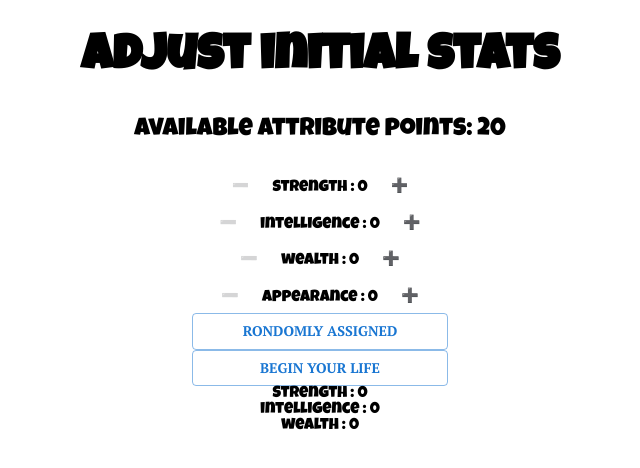
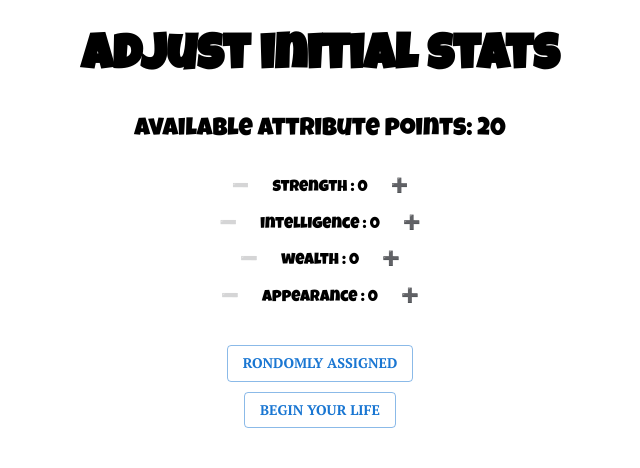
Before and after one commit to NemoGW/new-life-simulator, a React (Create React App) app: page /trait in a window 1280 px wide. Shown: the top 468 px of the page, without its empty margins (320-960 px from the left). Built offline with nearby package versions, Linux system fonts and the light colour scheme; a web font is replaced by a local one.

Commit message:
adding the resultpage - not finished

```diff
--- a/src/components/Pages/InitTrait.js
+++ b/src/components/Pages/InitTrait.js
@@ -77,29 +77,14 @@ function InitTrait() {
             </div>
           ))}
       </div>
-      <div>
-        <Button
-          variant="outlined"
-          color="primary"
-          onClick={handleRandom}
-          className="btn"
-        >
+      <div className="start-buttons">
+        <Button variant="outlined" color="primary" onClick={handleRandom}>
           Rondomly assigned
         </Button>
-      </div>
-      <div>
-        <Button
-          variant="outlined"
-          color="primary"
-          className="btn"
-          onClick={startGame}
-        >
+        <Button variant="outlined" color="primary" onClick={startGame}>
           Begin your life
         </Button>
       </div>
-      <div>Strength : {traits.strength}</div>
-      <div>intelligence : {traits.intelligence}</div>
-      <div>wealth : {traits.wealth}</div>
     </div>
   );
 }
--- a/src/components/Pages/MainGame.js
+++ b/src/components/Pages/MainGame.js
@@ -4,6 +4,7 @@ import { useTraits } from "../Information/TraitsContext";
 import "../PagesStyle/MainGame.css";
 import { Button } from "@mui/material";
 import { useNavigate } from "react-router-dom";
+import ResultPage from "./ResultPage";
 
 function MainGame() {
   const [age, setAge] = useState(0);
@@ -15,6 +16,7 @@ function MainGame() {
   const [occurredEvents, setOccurredEvents] = useState(new Set());
   const [pastEvents, setPastEvents] = useState([]);
   const [show, setShow] = useState(false);
+  const [showResult, setShowResult] = useState(false);
 
   const traitsRef = useRef(traits);
   traitsRef.current = traits;
@@ -153,9 +155,16 @@ function MainGame() {
     window.location.reload();
   };
 
+  const onViewPage = () => {
+    setShowResult(true);
+  };
+
   return (
     //Bug rendered twice for the first time
     <div className="main-border">
+      {showResult ? (
+        <ResultPage />
+      ) : (
         <div onClick={advanceAge} className="game-border">
           {pastEvents.slice(1).map((e, i) => (
             <div key={i} className="age-event" ref={eventsEndRef}>
@@ -166,10 +175,14 @@ function MainGame() {
             </div>
           ))}
         </div>
+      )}
+
       <div>
         {show ? (
           <div className="end-game-btn">
-            <Button variant="outlined">View Result</Button>
+            <Button variant="outlined" onClick={onViewPage}>
+              View Result
+            </Button>
             <Button variant="outlined" onClick={onRestart}>
               Restart
             </Button>
--- /dev/null
+++ b/src/components/Pages/ResultPage.js
@@ -0,0 +1,48 @@
+import React from "react";
+import { useTraits } from "../Information/TraitsContext";
+import "../PagesStyle/ResultPage.css";
+
+function ResultPage() {
+  const { traits } = useTraits();
+
+  function getStrengthMessage(value) {
+    if (value < 0) return "You have the weakest body.";
+    if (value < 20) return "You can barely walk";
+    if (value >= 20 && value <= 40) return "You are among the most people";
+    if (value > 40) return "You are a super man, super strong";
+    return "";
+  }
+
+  function getIntelligenceMessage(value) {
+    if (value < 0) return "You have no brain";
+    if (value < 20) return "You are as smart as a 12 year old kid";
+    if (value >= 20 && value <= 40) return "You are among the most people";
+    if (value > 40) return "You are the next Albert Einstein";
+    return "";
+  }
+
+  return (
+    <div>
+      {Object.keys(traits).map((trait) => (
+        <div className="traits-result">
+          <div className="trait-name-result">{trait}</div>
+          <div className="trait-value-result">
+            {traits[trait]}
+            {trait.toLowerCase() === "strength" && (
+              <span className="trait-result-description">
+                {getStrengthMessage(traits[trait])}
+              </span>
+            )}
+            {trait.toLowerCase() === "intelligence" && (
+              <span className="trait-result-description">
+                {getIntelligenceMessage(traits[trait])}
+              </span>
+            )}
+          </div>
+        </div>
+      ))}
+    </div>
+  );
+}
+
+export default ResultPage;
--- a/src/components/PagesStyle/InitTrait.css
+++ b/src/components/PagesStyle/InitTrait.css
@@ -1,4 +1,7 @@
-.btn {
+.start-buttons {
   margin-top: 5%;
-  width: 40%;
+  display: flex;
+  flex-direction: column;
+  align-items: center;
+  gap: 10px;
 }
--- /dev/null
+++ b/src/components/PagesStyle/ResultPage.css
@@ -0,0 +1,15 @@
+.traits-result {
+  display: table-row;
+}
+
+.traits-result .trait-name-result,
+.traits-result .trait-value-result {
+  font-size: larger;
+  display: table-cell;
+  padding-left: 16px;
+  padding-top: 16px;
+}
+
+.trait-result-description {
+  padding-left: 16px;
+}
```
Lines whose indentation alone changed are shown as unchanged.
